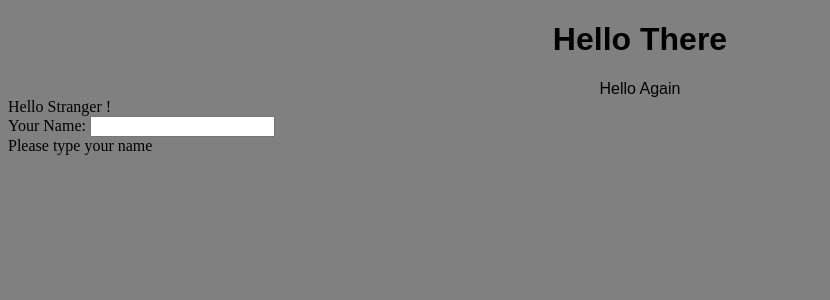
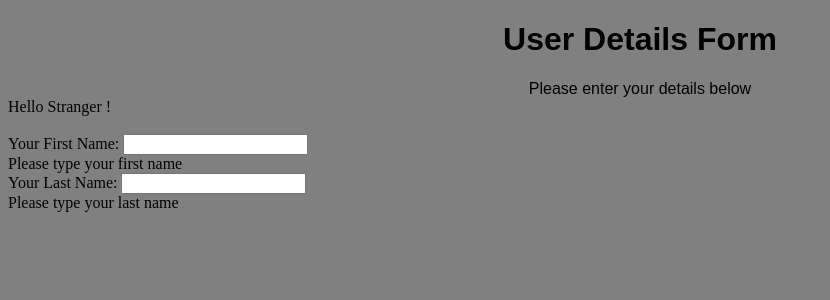
Before and after one commit to manaskantha/myreactdemo, a React (Create React App) app: page / in a window 1280 px wide. Shown: the top 300 px of the page, without its empty margins (0-830 px from the left). Built offline with nearby package versions, Linux system fonts and the light colour scheme.

Commit message:
Update 4 files

```diff
--- a/src/App.js
+++ b/src/App.js
@@ -3,9 +3,10 @@ import "./styles.css";
 export default function App() {
   return (
     <div className="App">
-      <h1>Hello There</h1>
+      <h1>User Details Form</h1>
       <>
-        <span>Hello</span> <span>Again</span>
+        <span>Please</span> <span>enter your </span>
+        <span>details below</span>
       </>
     </div>
   );
--- a/src/Greeting.js
+++ /dev/null
@@ -1,15 +0,0 @@
-import "./styles.css";
-import React, { useState } from 'react';
-
-export default function Greeting() {
-      const [name, setName] = React.useState('')
-      return (
-        <div>
-          <form>
-            <label htmlFor="name">Your Name: </label>
-            <input onChange={() => setName(window.event.target.value)} id="name" />
-          </form>
-          {name ? <strong>Hello {name}</strong> : 'Please type your name'}
-        </div>
-      )
-    }
--- /dev/null
+++ b/src/UserForm.js
@@ -0,0 +1,36 @@
+import "./styles.css";
+import React, { useState } from "react";
+
+export default function Greeting() {
+  const [firstName, setFirstName] = React.useState("");
+  const [lastName, setLastName] = React.useState("");
+  return (
+    <div>
+      <form>
+        <label htmlFor="firstName">Your First Name: </label>
+        <input
+          onChange={() => setFirstName(window.event.target.value)}
+          id="firstName"
+        />
+        <br />
+        {firstName ? (
+          <strong></strong>
+        ) : (
+          "Please type your first name"
+        )}
+        <br />
+        <label htmlFor="lastName">Your Last Name: </label>
+        <input
+          onChange={() => setLastName(window.event.target.value)}
+          id="lastName"
+        />
+      </form>
+
+      {firstName && lastName ? (
+        <strong>Hello {firstName} {lastName}</strong>
+      ) : (
+        "Please type your last name"
+      )}
+    </div>
+  );
+}
--- a/src/index.js
+++ b/src/index.js
@@ -3,7 +3,7 @@ import { createRoot } from "react-dom/client";
 
 import App from "./App";
 import SayHello from "./SayHello";
-import Greeting from "./Greeting";
+import Greeting from "./UserForm";
 
 const rootElement = document.getElementById("root");
 const root = createRoot(rootElement);
@@ -12,6 +12,7 @@ root.render(
   <StrictMode>
     <App />
     <SayHello firstName={"Stranger"} />
+    <br />
     <Greeting />
   </StrictMode>
 );
```
